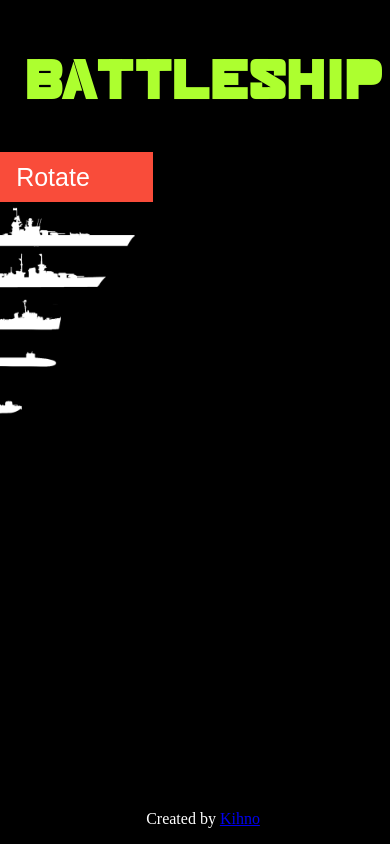
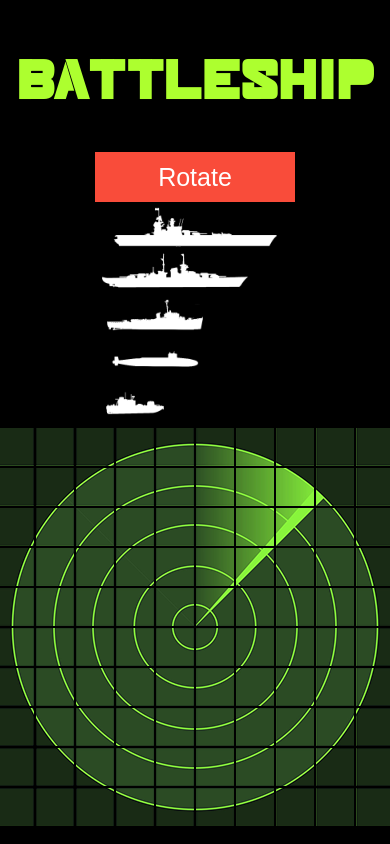
Before and after one commit to kihno/battleship, a website built with webpack: page dist/index.html in a window 390 px wide. Both pictures are taken after a click on the button "New Game". Shown: the top 844 px of the page. Built offline with nearby package versions, Linux system fonts and the light colour scheme.

Commit message:
Flex layout for mobile

```diff
--- a/package.json
+++ b/package.json
@@ -1,6 +1,8 @@
 {
   "scripts": {
-    "test": "jest"
+    "test": "jest",
+    "build": "webpack",
+    "watch": "webpack --watch"
   },
   "devDependencies": {
     "@babel/preset-env": "^7.18.2",
--- a/src/events.js
+++ b/src/events.js
@@ -56,6 +56,8 @@ export const events = (() => {
             image.draggable = true;
             image.addEventListener('dragstart', dragStart);
             image.addEventListener('dragend', dragEnd);
+            image.addEventListener('touchstart', dragStart);
+            image.addEventListener('touchend', dragEnd);
             div.appendChild(image);
             ships.appendChild(div);
             i++;
--- a/src/stylesheet.css
+++ b/src/stylesheet.css
@@ -8,9 +8,10 @@
 body {
     display: flex;
     flex-direction: column;
-    justify-content: center;
+
     background-color: black;
-    width: 100%;
+    position: relative;
+    min-height: 100vh;
 }
 
 h1 {
@@ -149,3 +150,25 @@ h1 {
     text-align: center;
     bottom: 0;
 }
+
+@media screen and (max-width: 800px) {
+    body {
+        justify-content: start;
+    }
+
+    #display {
+        flex-direction: column;
+        align-items: center;
+        height: 100%;
+        margin-bottom: 20px;
+    }
+
+    #info {
+        margin-bottom: 60px;
+    }
+
+    #aiBoard {
+        margin-right: 0;
+        margin-top: 20px;
+    }
+}
```
Also changed, not shown: dist/main.js.
